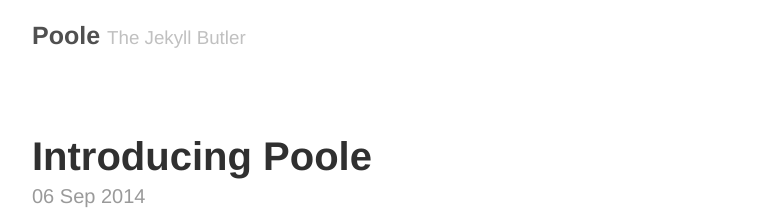
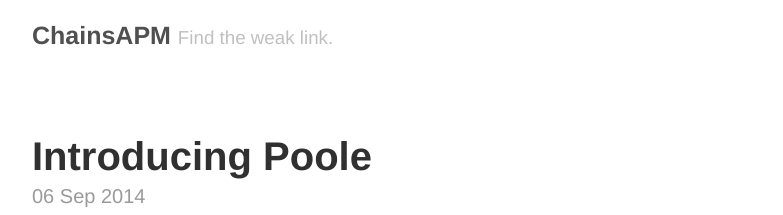
Before and after one commit to chainsapm/chainsapm, a Jekyll site: the page built from index.html, in a window 1280 px wide. Shown: the top 215 px of the page, without its empty margins (248-1031 px from the left). Built offline with Jekyll 4.4.1, drawn with Linux system fonts in a browser that asks for light colours; Markdown is read by kramdown in place of the engine named in the settings; the list of posts is cut into pages by our own code.

Commit message:
Updated config to get the links correct.

```diff
--- a/_config.yml
+++ b/_config.yml
@@ -6,17 +6,17 @@
 permalink:        pretty
 
 # Setup
-title:            Poole
-tagline:          The Jekyll Butler
-url:              http://getpoole.com
+title:            ChainsAPM
+tagline:          Find the weak link.
+url:              http://chainsapm.github.io/chainsapm
 paginate:         1
 baseurl:          /
 author:
-  name:           Mark Otto
-  url:            https://twitter.com/mdo
-  email:          markdotto@gmail.com
+  name:           James Davis
+  url:            https://twitter.com/chainsapm
+  email:          james.l.davis@outlook.com
 
 # Custom vars
 version:          1.0.0
 github:
-  repo:           https://github.com/poole/poole
+  repo:           https://github.com/chainsapm/chainsapm/
```
